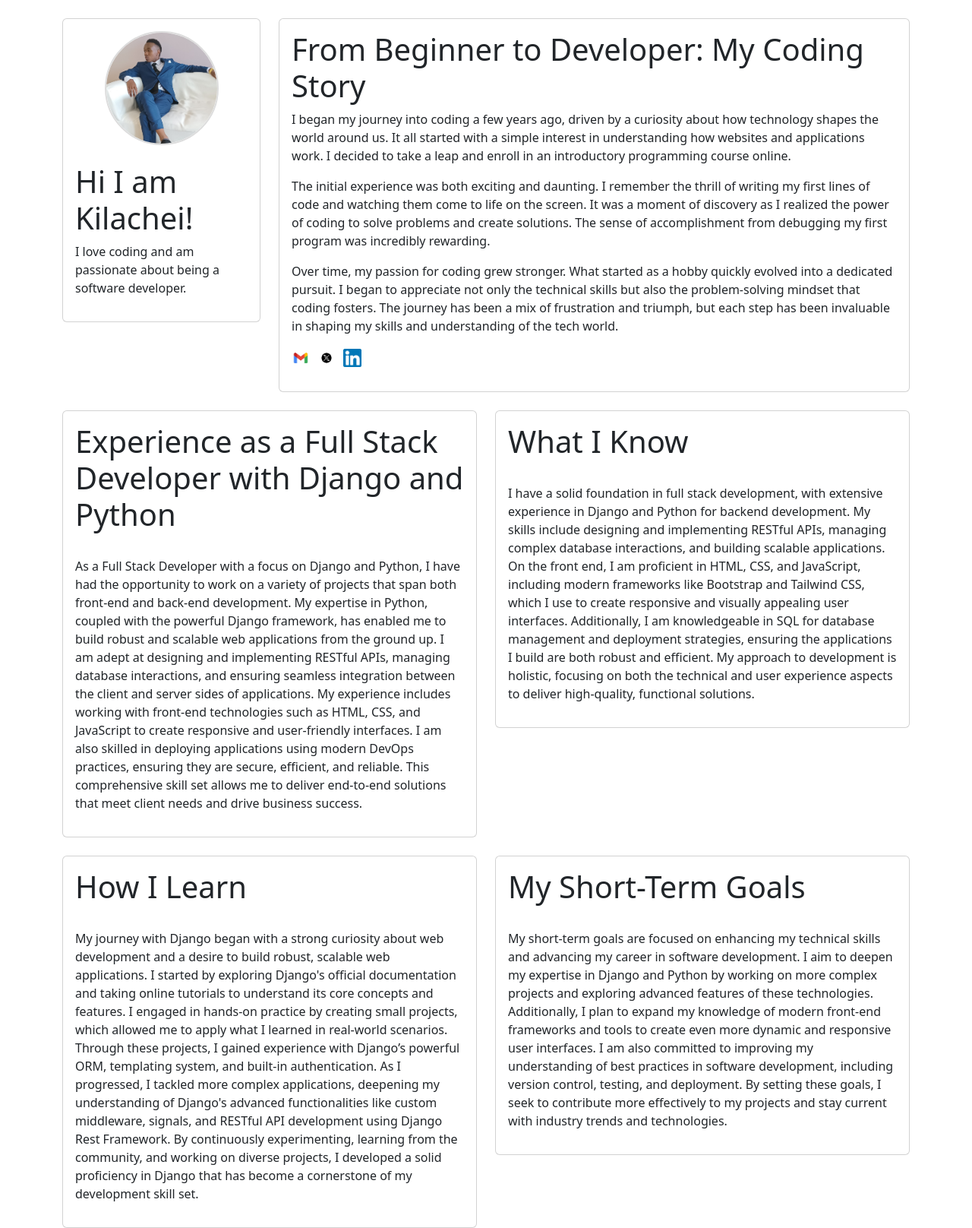
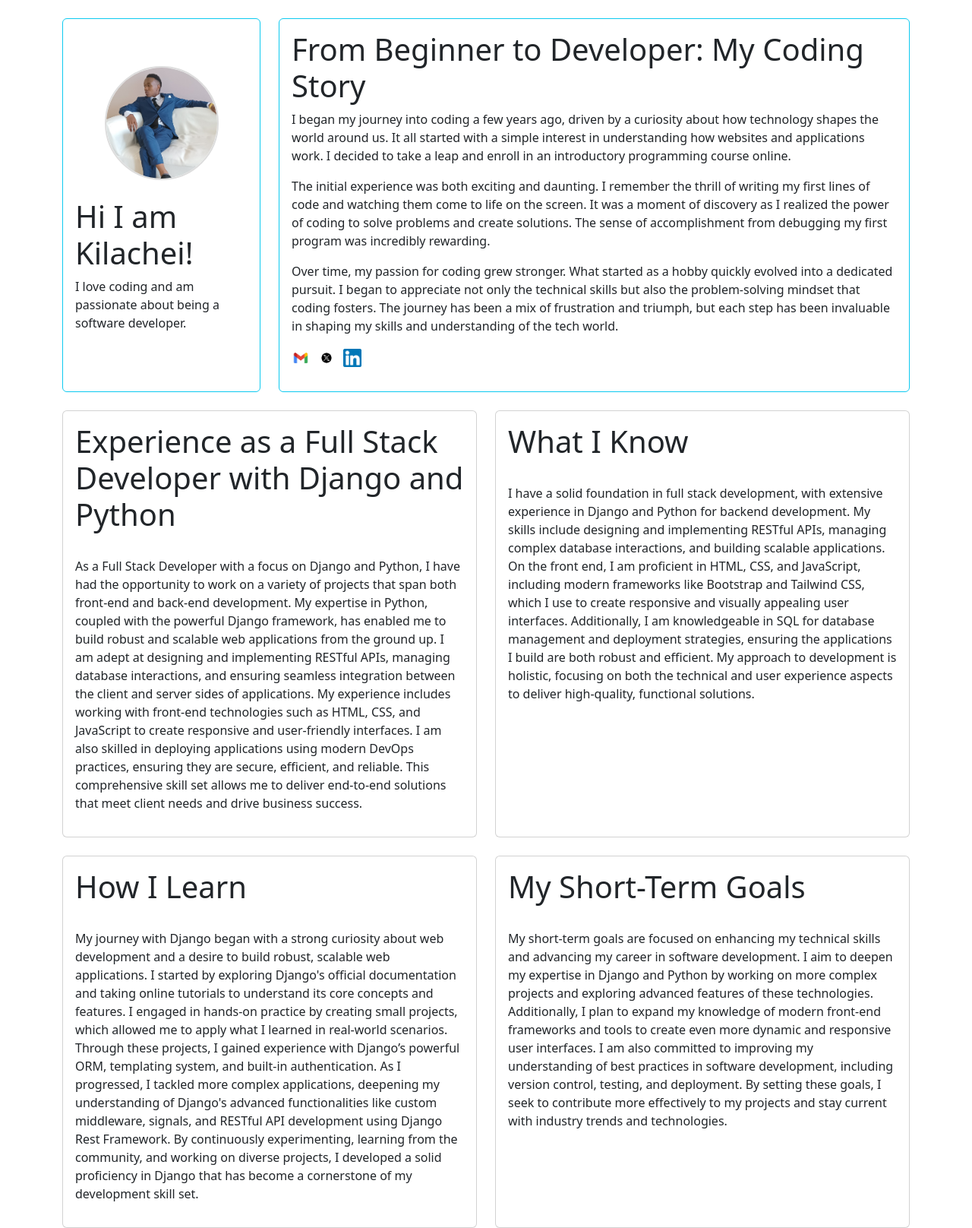
Before and after one commit to kilachei/My-Portflio, a Django app: page / in a window 1280 px wide. Shown: the whole page at 76% size. Run offline with Django 5.2, Linux system fonts and the light colour scheme.

Commit message:
Update home.html

```diff
--- a/mywebsite/base/templates/base/home.html
+++ b/mywebsite/base/templates/base/home.html
@@ -13,7 +13,7 @@
     <div class="container">
         <div class="row">
             <div class="col-md-3">
-                <div class="card card-body profile-wrapper">
+                <div class="card card-body h-100 border-info  profile-wrapper">
                     <!-- Content for the card in the first column -->
                     <img class="profile-pic" src="{% static 'images/kilachei.jpg' %}" alt="Profile Picture">
                     <br>
@@ -22,7 +22,7 @@
                 </div>
             </div>
             <div class="col-md-9">
-                <div class="card card-body">
+                <div class="card card-body h-100 border-info">
                     <!-- Content for the card in the second column -->
                     <h1>From Beginner to Developer: My Coding Story</h1>
                     <p>I began my journey into coding a few years ago, driven by a curiosity about how technology shapes the world around us. It all started with a simple interest in understanding how websites and applications work. I decided to take a leap and enroll in an introductory programming course online.</p>
@@ -40,7 +40,7 @@
         <br>
         <div class="row">
             <div class="col-md-6">
-                <div class="card card-body">
+                <div class="card card-body h-100">
                     <!-- Content for the card in the first column -->
                     <h1>Experience as a Full Stack Developer with Django and Python</h1>
                     <br>
@@ -48,7 +48,7 @@
                 </div>
             </div>
             <div class="col-md-6">
-                <div class="card card-body">
+                <div class="card card-body h-100">
                     <!-- Content for the card in the second column -->
                     <h1>What I Know</h1>
                     <br>
@@ -59,7 +59,7 @@
         <br>
         <div class="row">
             <div class="col-md-6">
-                <div class="card card-body">
+                <div class="card card-body h-100">
                     <!-- Content for the card in the first column -->
                     <h1>How I Learn</h1>
                     <br>
@@ -67,7 +67,7 @@
                 </div>
             </div>
             <div class="col-md-6">
-                <div class="card card-body">
+                <div class="card card-body h-100">
                     <!-- Content for the card in the second column -->
                     <h1>My Short-Term Goals</h1>
                     <br>
```
